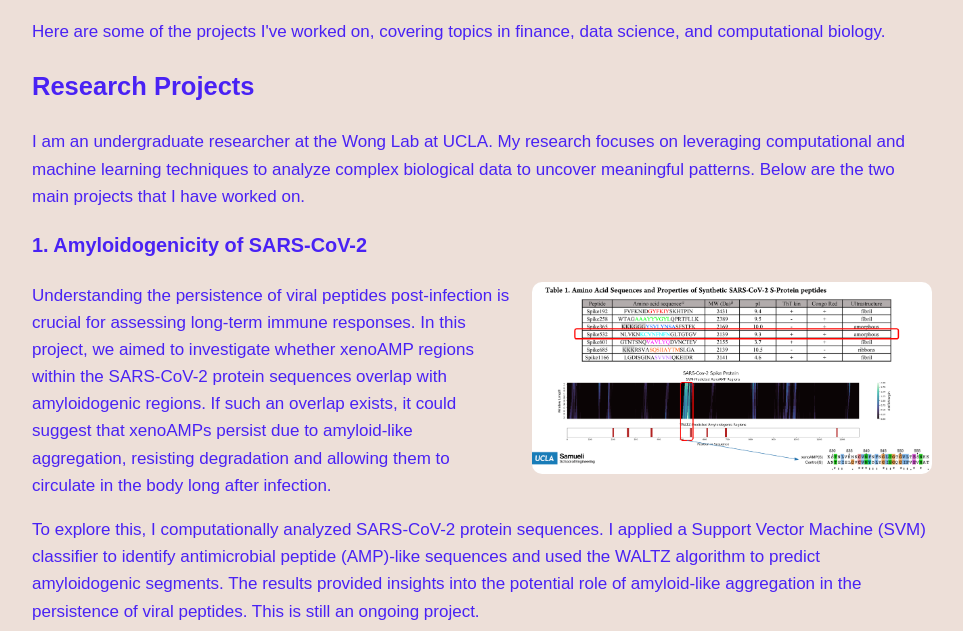
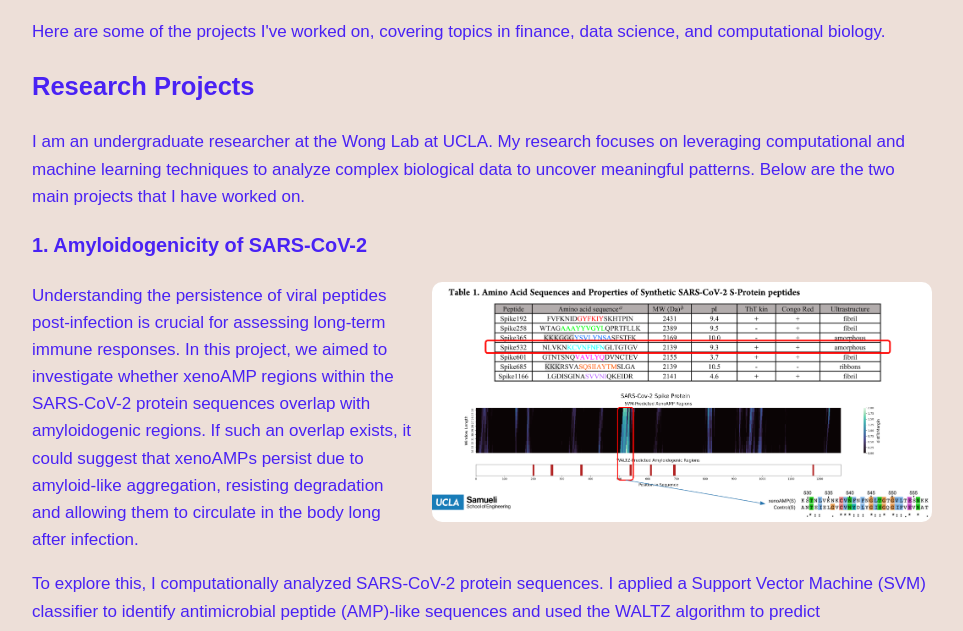
Before and after one commit to tonySun2/my-portfolio, a plain HTML site: page projects.html in a window 1280 px wide. Shown: the part 125-756 px from the top of the page, without its empty margins (158-1121 px from the left). Drawn offline with Linux system fonts and the light colour scheme.

Commit message:
pic size

```diff
--- a/styles.css
+++ b/styles.css
@@ -49,7 +49,7 @@ a:hover {
 
 /* Project Image Styling */
 .project-img {
-    width: 400px;  /* Adjust the size */
+    width: 500px;  /* Adjust the size */
     height: auto;
     border-radius: 10px;
     float: right;  /* Allows text wrapping */
```
